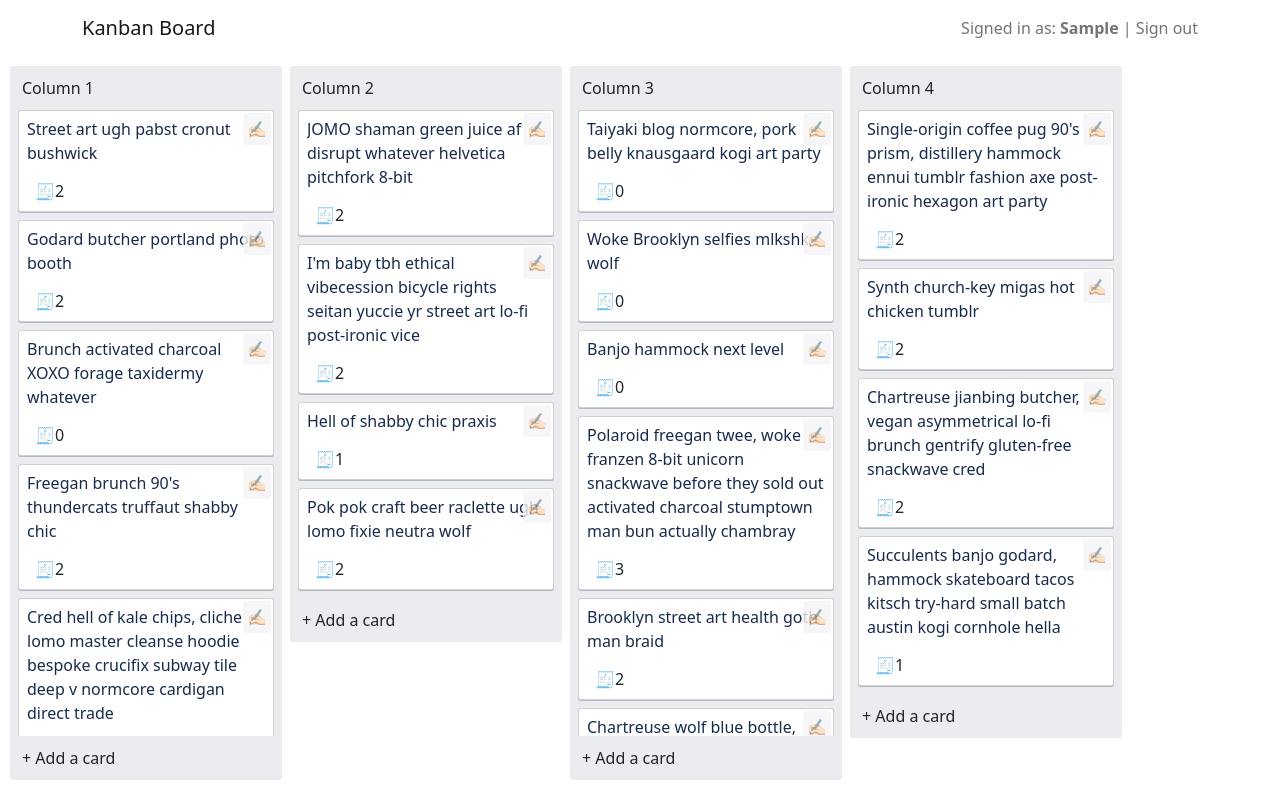
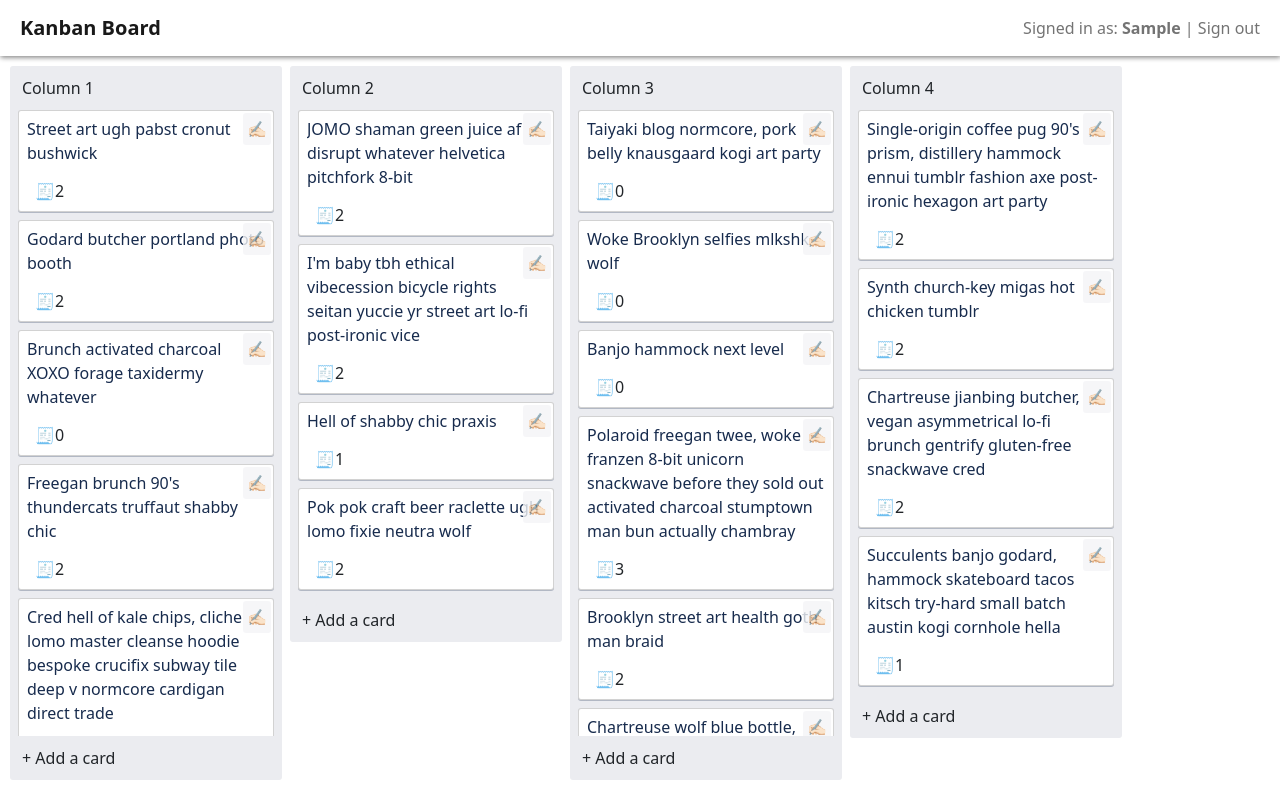
Before and after one commit to ItSerje/kanban-board_react, a React (Create React App) app: page / in a window 1280 px wide. Both pictures are taken after typing "Sample" into the empty fields and a click on the button "SIGN IN". Built offline with nearby package versions, Linux system fonts and the light colour scheme.

Commit message:
adjust navbard styles

```diff
--- a/src/components/navbar/Navbar.js
+++ b/src/components/navbar/Navbar.js
@@ -7,9 +7,10 @@ import './style.css';
 const Navbar = ({ logout }) => {
   const { currentUser } = useAppContext();
   return (
-    <BootstrapNavbar>
-      <BootstrapContainer>
-        <BootstrapNavbar.Brand href='#home'>Kanban Board</BootstrapNavbar.Brand>
+    <BootstrapNavbar className='navbar'>
+      <BootstrapNavbar.Brand href='#home' className='navbar-brand'>
+        Kanban Board
+      </BootstrapNavbar.Brand>
       <BootstrapNavbar.Toggle />
       <BootstrapNavbar.Collapse className='justify-content-end'>
         <BootstrapNavbar.Text>
@@ -23,7 +24,6 @@ const Navbar = ({ logout }) => {
           </span>
         </BootstrapNavbar.Text>
       </BootstrapNavbar.Collapse>
-      </BootstrapContainer>
     </BootstrapNavbar>
   );
 };
--- a/src/components/navbar/style.css
+++ b/src/components/navbar/style.css
@@ -8,3 +8,13 @@
 .logout:hover {
   color: var(--bs-blue);
 }
+
+.navbar {
+  padding-left: 20px;
+  padding-right: 20px;
+  box-shadow: 0px 1px 5px 0.5px gray;
+}
+
+.navbar-brand {
+  font-weight: bold;
+}
```
Lines whose indentation alone changed are shown as unchanged.
